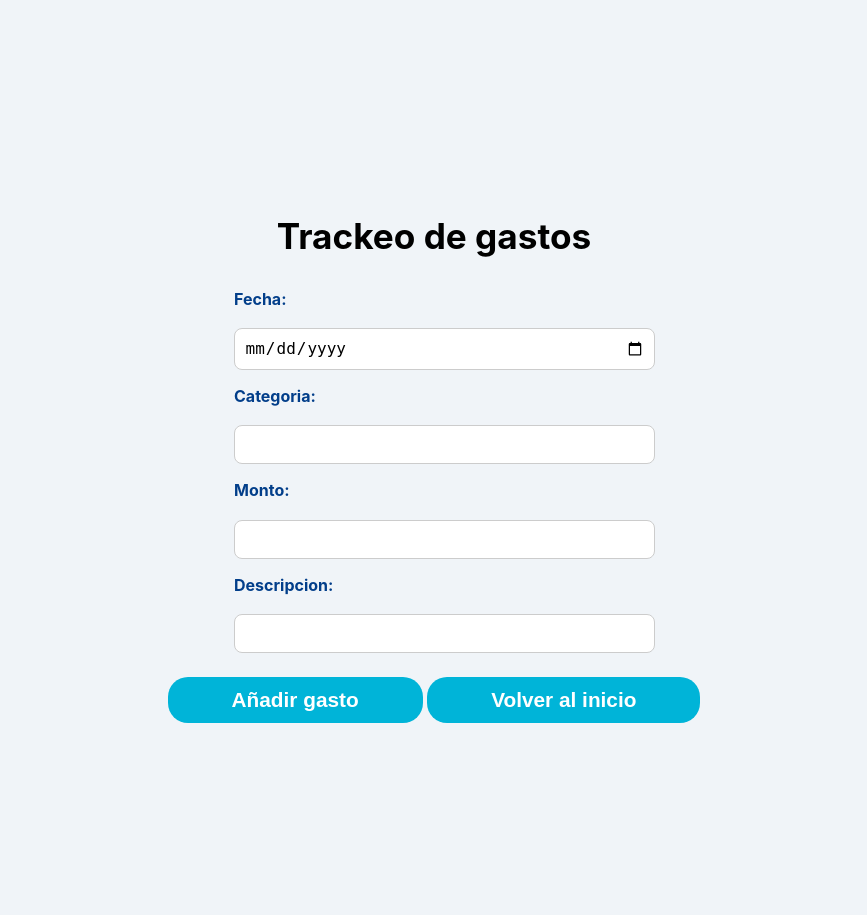
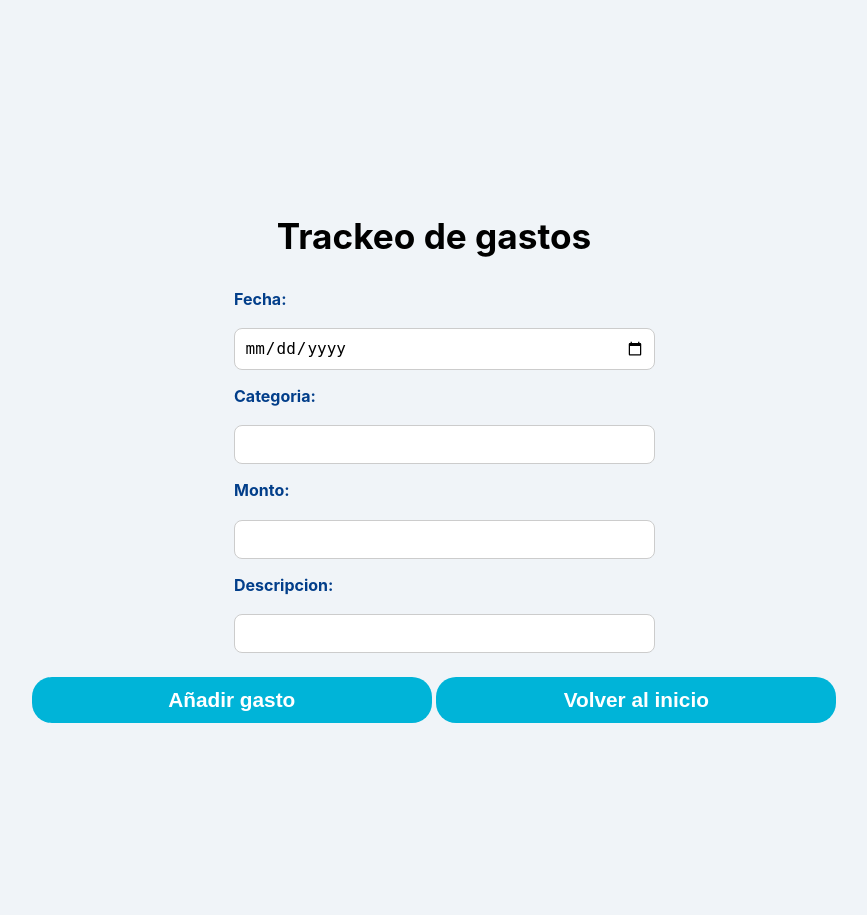
Before and after one commit to RodoAlbornoz/Proyecto-manejo-de-finanzas, a Flask app: template templates/nuevo-gasto.html in a window 1280 px wide. Shown: the part 53-968 px from the top of the page, without its empty margins (206-1073 px from the left). Run offline with Flask 3, Linux system fonts and the light colour scheme; the template is opened without the code that fills it, so the values that code supplies are empty.

Commit message:
Hacer botones del mismo tamaño

```diff
--- a/static/css/styles.css
+++ b/static/css/styles.css
@@ -38,6 +38,7 @@ a {
 }
 
 button {
+    width: 400px;
     background-color: #00b4d8;
     color: white;
     border: none;
```
